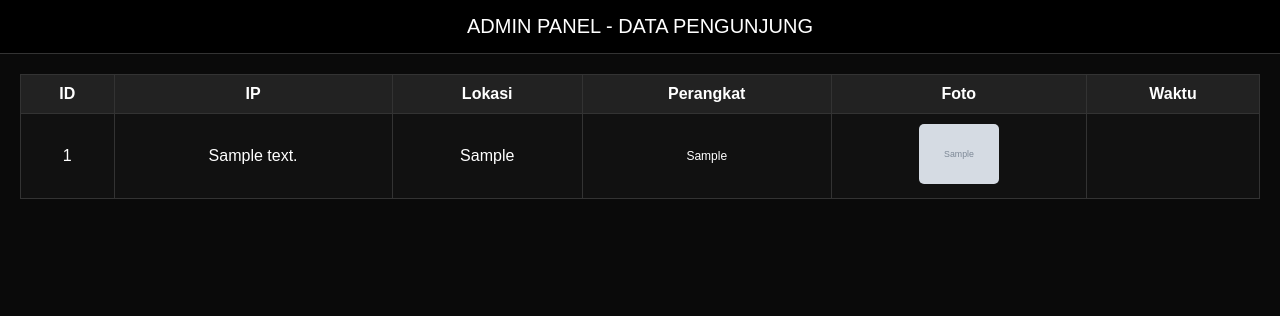
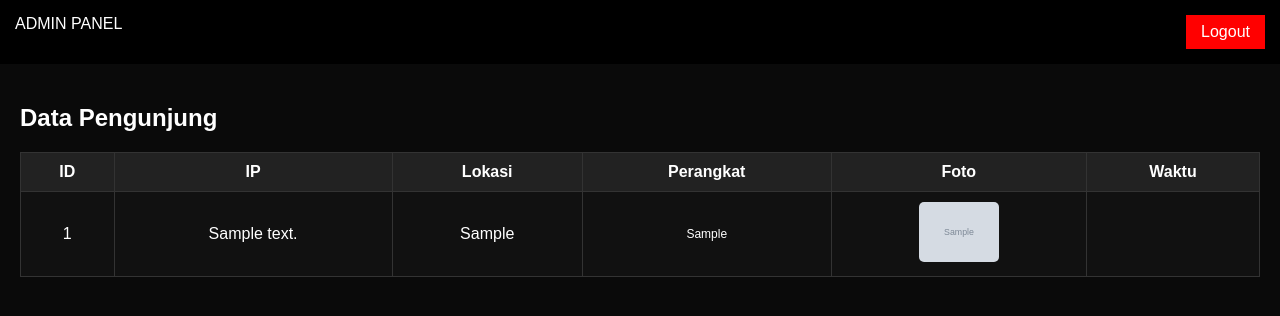
Before and after one commit to Izanami008/Biodata, a PHP site: page /global/admin.php in a window 1280 px wide. Shown: the top 316 px of the page. Run offline with PHP 8.4, Linux system fonts and the light colour scheme; the visitor is signed in with stand-in values (Sample User, id 1); tables that the repository leaves empty hold one stand-in row (values such as "Sample post"); grey boxes marked "Sample" are stand-in pictures; data that the repository does not hold is empty.

Commit message:
Update admin.php

```diff
--- a/global/admin.php
+++ b/global/admin.php
@@ -1,7 +1,14 @@
 <?php
 
+session_start();
+
+if(!isset($_SESSION['admin'])) {
+    header("Location: login.php");
+    exit();
+}
+
 // ===============================
-// KONEKSI DATABASE
+// DATABASE
 // ===============================
 $host = "localhost";
 $user = "root";
@@ -10,40 +17,37 @@ $db   = "lacak_hp";
 
 $conn = new mysqli($host, $user, $pass, $db);
 
-if ($conn->connect_error) {
-    die("Koneksi gagal: " . $conn->connect_error);
-}
-
-// ===============================
-// AMBIL DATA
-// ===============================
 $result = $conn->query("SELECT * FROM pengunjung ORDER BY id DESC");
 
 ?>
 
 <!DOCTYPE html>
-<html lang="id">
+<html>
 
 <head>
-    <meta charset="UTF-8">
-    <meta name="viewport" content="width=device-width, initial-scale=1.0">
     <title>Admin Panel</title>
 
     <style>
 
         body {
             margin: 0;
-            font-family: Arial;
             background: #0a0a0a;
             color: white;
+            font-family: Arial;
         }
 
         header {
             background: black;
             padding: 15px;
-            text-align: center;
-            font-size: 20px;
-            border-bottom: 1px solid #333;
+            display: flex;
+            justify-content: space-between;
+        }
+
+        .logout {
+            background: red;
+            padding: 8px 15px;
+            color: white;
+            text-decoration: none;
         }
 
         .container {
@@ -57,8 +61,8 @@ $result = $conn->query("SELECT * FROM pengunjung ORDER BY id DESC");
         }
 
         th, td {
+            border: 1px solid #333;
             padding: 10px;
-            border: 1px solid #333;
             text-align: center;
         }
 
@@ -71,27 +75,23 @@ $result = $conn->query("SELECT * FROM pengunjung ORDER BY id DESC");
             border-radius: 5px;
         }
 
-        .btn {
-            padding: 8px 15px;
-            background: #00ffcc;
-            border: none;
-            cursor: pointer;
-        }
+    </style>
 
-        .btn:hover {
-            background: #00ccaa;
-        }
-
-    </style>
 </head>
 
 <body>
 
 <header>
-    ADMIN PANEL - DATA PENGUNJUNG
+
+    <div>ADMIN PANEL</div>
+
+    <a class="logout" href="logout.php">Logout</a>
+
 </header>
 
 <div class="container">
+
+    <h2>Data Pengunjung</h2>
 
     <table>
 
@@ -133,4 +133,5 @@ $result = $conn->query("SELECT * FROM pengunjung ORDER BY id DESC");
 </div>
 
 </body>
+
 </html>
```
